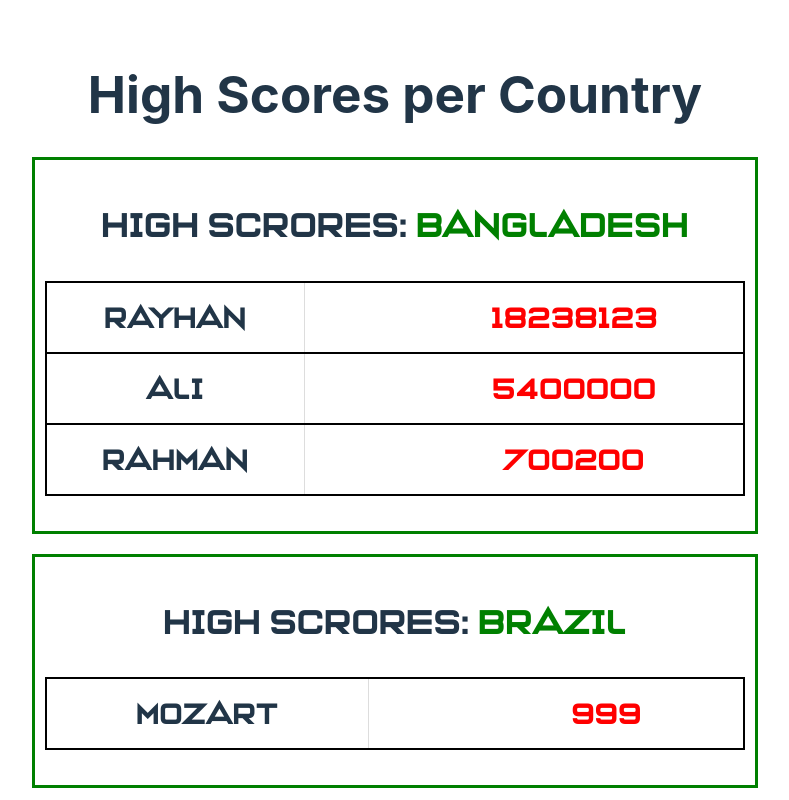
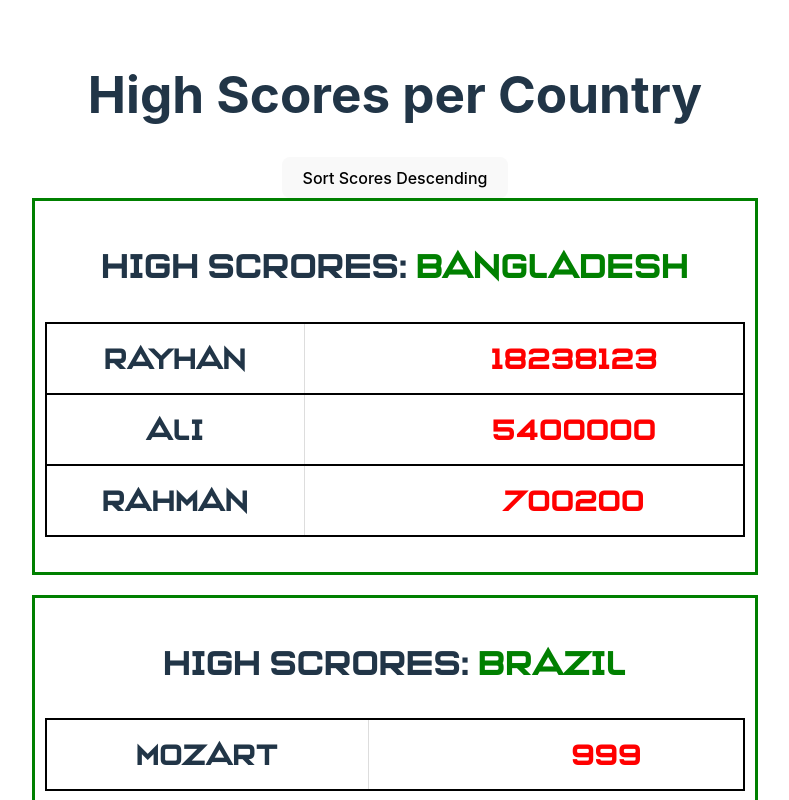
Before and after one commit to eediallo/high-scores-react, a React (Vite) app: page / in a window 1280 px wide. Shown: the top 800 px of the page, without its empty margins (245-1034 px from the left). Built offline with nearby package versions, Linux system fonts and the light colour scheme.

Commit message:
implement onClick handler to sort scores

```diff
--- a/src/App.jsx
+++ b/src/App.jsx
@@ -1,12 +1,39 @@
 import allCountryScores from "../data/scores.jsx";
 import { HighScoreTable } from "../components/renderCountriesScores.jsx";
 import "./App.css";
+import { useState } from "react";
 
 function App() {
+  const [btnTextContent, setBtnTextCont] = useState("Sort Scores Descending");
+  const [sortedScores, setSortedScores] = useState(allCountryScores);
+
+  function handlOnClick() {
+    if (btnTextContent === "Sort Scores Descending") {
+      setBtnTextCont("Sort Scores Ascending");
+      setSortedScores(
+        allCountryScores.map((country) => ({
+          ...country,
+          scores: [...country.scores].sort((a, b) => b.s - a.s),
+        }))
+      );
+    } else {
+      setBtnTextCont("Sort Scores Descending");
+      setSortedScores(
+        allCountryScores.map((country) => ({
+          ...country,
+          scores: [...country.scores].sort((a, b) => a.s - b.s),
+        }))
+      );
+    }
+  }
+
   return (
     <>
       <h1>High Scores per Country</h1>
-      <HighScoreTable allCountryScores={allCountryScores} />
+      <button className="sort-btn" onClick={handlOnClick}>
+        {btnTextContent}
+      </button>
+      <HighScoreTable allCountryScores={sortedScores} />
     </>
   );
 }
```
